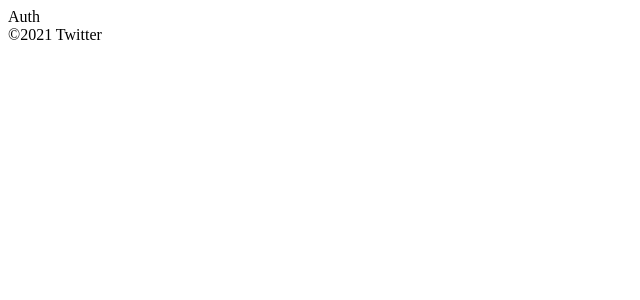
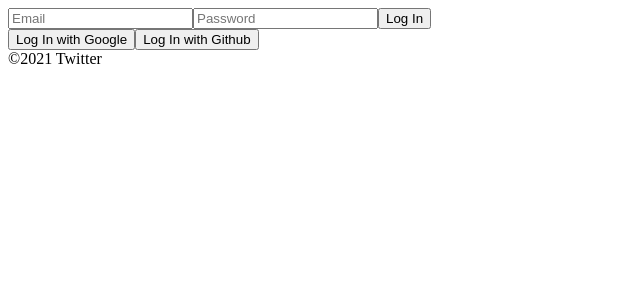
Before and after one commit to Josephlee01/twitter, a React (Create React App) app: page /#/ in a window 1280 px wide. Shown: the top 300 px of the page, without its empty margins (0-640 px from the left). Built offline with nearby package versions, Linux system fonts and the light colour scheme; no server answers.

Commit message:
#2.1 Login Form part.1

```diff
--- a/public/index.html
+++ b/public/index.html
@@ -24,7 +24,7 @@
       work correctly both with client-side routing and a non-root public URL.
       Learn how to configure a non-root public URL by running `npm run build`.
     -->
-    <title>Twitter 2nd</title>
+    <title>Joe's Twitter 2nd</title>
   </head>
   <body>
     <noscript>You need to enable JavaScript to run this app.</noscript>
--- a/src/routes/Auth.js
+++ b/src/routes/Auth.js
@@ -1,7 +1,43 @@
-import React from "react";
+import React, { useState } from "react";
 
 const Auth = () => {
-  return <span>Auth</span>;
+  const [email, setEmail] = useState("");
+  const [password, setPassword] = useState("");
+  const onChange = (e) => {
+    if (e.target.name === "email") {
+      setEmail(e.target.value);
+    } else if (e.target.name === "password") {
+      setPassword(e.target.value);
+    }
+  };
+  const onSubmit = (e) => e.preventDefault();
+  return (
+    <div>
+      <form onSubmit={onSubmit}>
+        <input
+          name="email"
+          type="text"
+          value={email}
+          placeholder="Email"
+          onChange={onChange}
+          required
+        />
+        <input
+          name="password"
+          type="password"
+          value={password}
+          placeholder="Password"
+          onChange={onChange}
+          required
+        />
+        <input type="submit" value="Log In" />
+      </form>
+      <div>
+        <button>Log In with Google</button>
+        <button>Log In with Github</button>
+      </div>
+    </div>
+  );
 };
 
 export default Auth;
```
